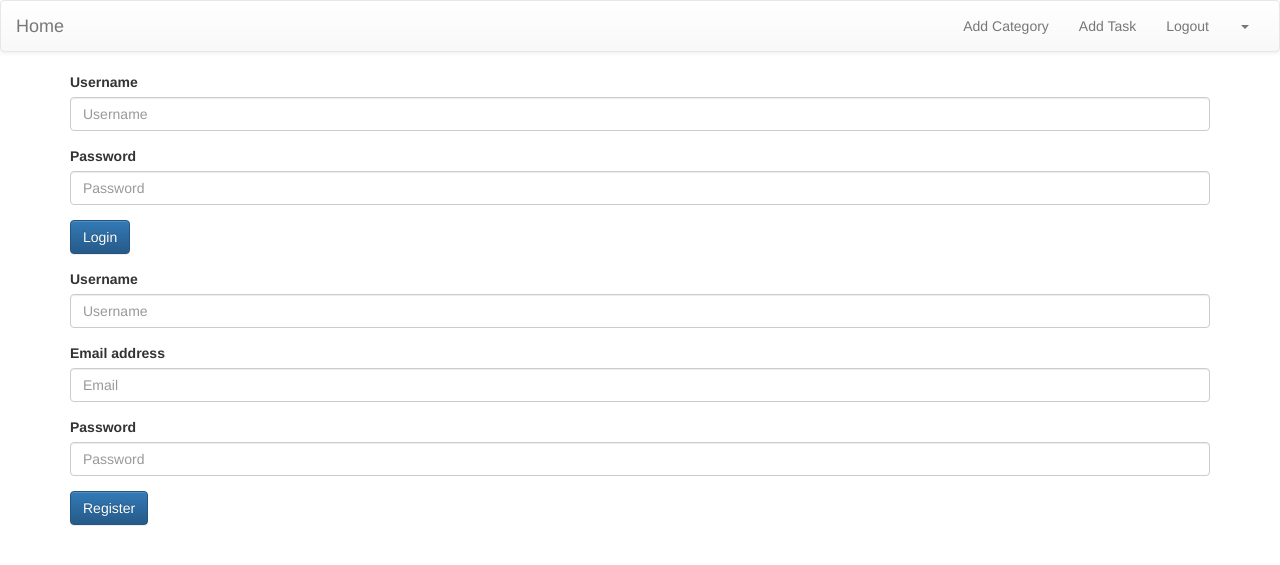
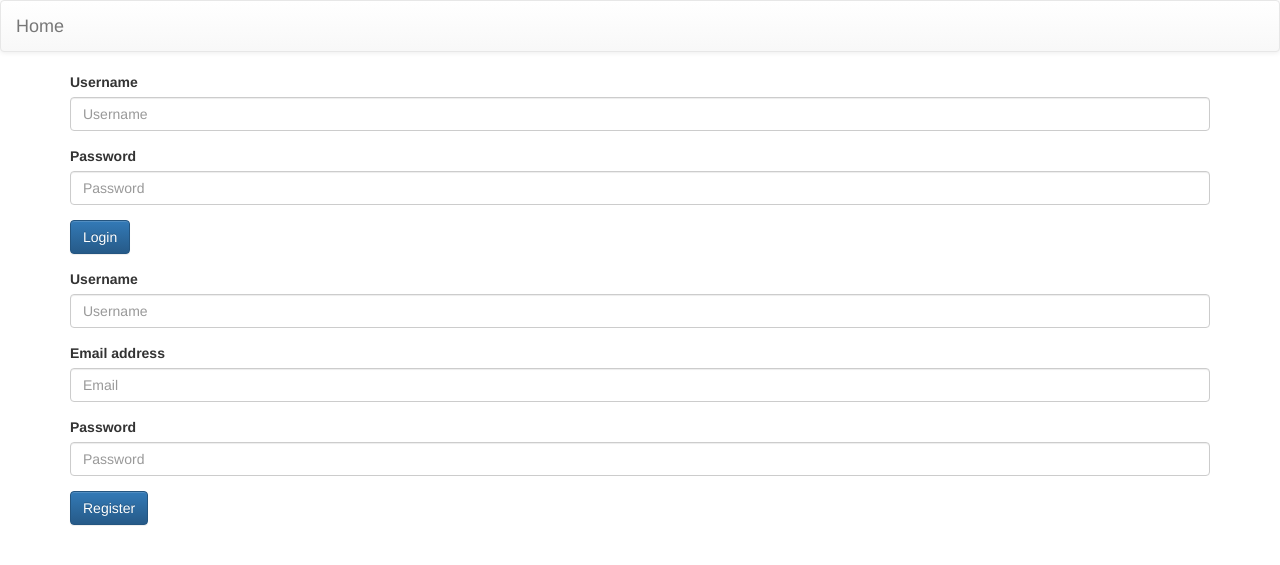
Before and after one commit to nicholasday/calendar, a Flask app: page /login in a window 1280 px wide. Shown: the top 565 px of the page. Run offline with Flask 2, Linux system fonts and the light colour scheme; some libraries are stand-ins or nearby versions.

Commit message:
Fixed category colors not showing when updating and fixed logout/user-only links showing up when not logged in

```diff
--- a/app.py
+++ b/app.py
@@ -132,7 +132,7 @@ def register():
             )
             default_category = Category(
                 name='default',
-                color='000000',
+                color='#000000',
                 user=user
             )
             db.session.add(user)
--- a/templates/base.html
+++ b/templates/base.html
@@ -32,6 +32,7 @@
       <a class="navbar-brand" href="/">Home</a>
     </div>
 
+    {% if current_user.get_id() != None %}
     <div class="collapse navbar-collapse" id="bs-example-navbar-collapse-1">
       <ul class="nav navbar-nav navbar-right">
         <li><a href="/category">Add Category</a></li>
@@ -45,6 +46,7 @@
         </li>
       </ul>
     </div>
+    {% endif %}
   </div>
 </nav>
 <div class="container">
--- a/templates/category.html
+++ b/templates/category.html
@@ -23,7 +23,11 @@ $(function(){
     <div class="form-group">
         <label for="color-input">Color</label>
         <div class="input-group color-group-update">
+            {% if category %}
+            <input type="text" class="form-control" id="color-input" name="color" value="{{ category.color }}" />
+            {% else %}
             <input type="text" class="form-control" id="color-input" name="color" value="00AABB" />
+            {% endif %}
             <span class="input-group-addon"><i></i></span>
         </div>
     </div>
```
